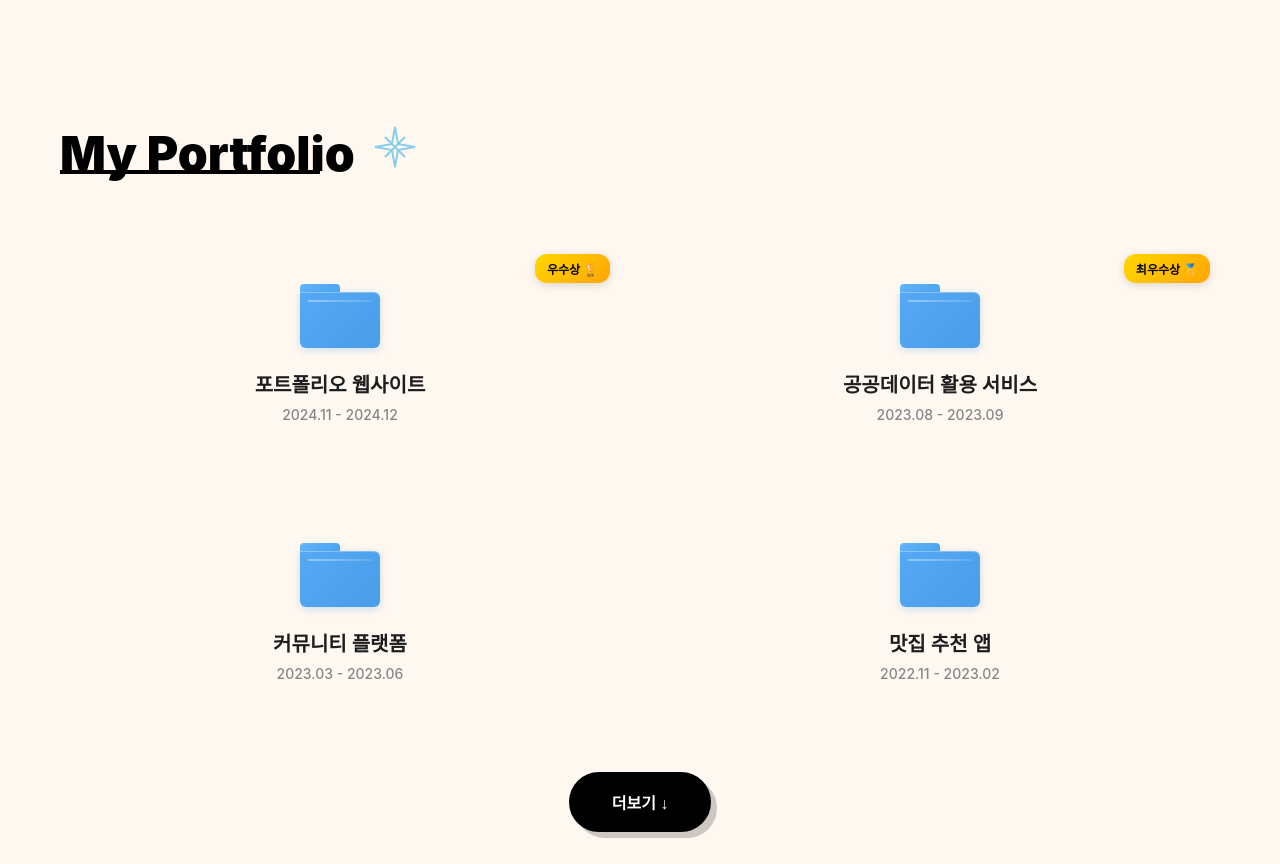
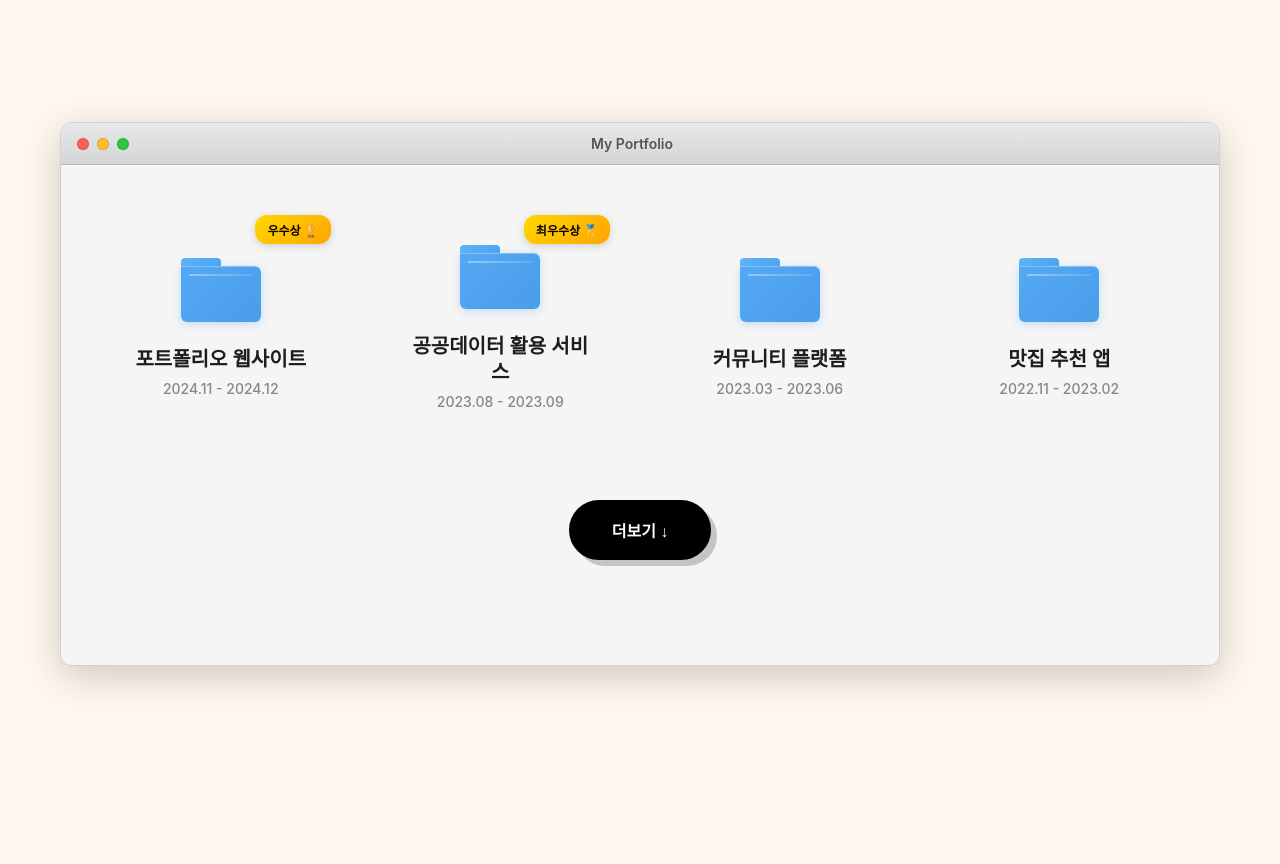
Before and after one commit to worhs02/portfolio-dev, a React (Vite) app: page / in a window 1280 px wide. Shown: the part 1540-2404 px from the top of the page. Built offline with nearby package versions, Linux system fonts and the light colour scheme.

Commit message:
폴더 구현

```diff
--- a/src/components/Portfolio.css
+++ b/src/components/Portfolio.css
@@ -2,34 +2,79 @@
   padding: 100px 0;
 }
 
-.portfolio-title {
-  font-size: 48px;
-  font-weight: 900;
-  margin-bottom: 60px;
-  display: inline-flex;
-  align-items: center;
-  gap: 15px;
-  position: relative;
+/* Finder Window */
+.finder-window {
+  background-color: #ECECEC;
+  border-radius: 12px;
+  overflow: hidden;
+  box-shadow: 0 10px 40px rgba(0, 0, 0, 0.2);
+  border: 1px solid #CFCFCF;
 }
 
-.portfolio-title::after {
-  content: '';
-  position: absolute;
-  bottom: 10px;
-  left: 0;
-  right: 100px;
-  height: 4px;
-  background-color: #000;
+/* Finder Titlebar */
+.finder-titlebar {
+  background: linear-gradient(to bottom, #E8E8E8 0%, #D5D5D5 100%);
+  border-bottom: 1px solid #B8B8B8;
+  padding: 12px 16px;
+  display: flex;
+  align-items: center;
+  gap: 12px;
 }
 
-.title-decor {
-  display: inline-block;
+.finder-controls {
+  display: flex;
+  gap: 8px;
+}
+
+.finder-btn {
+  width: 12px;
+  height: 12px;
+  border-radius: 50%;
+  border: 1px solid rgba(0, 0, 0, 0.15);
+  cursor: pointer;
+  transition: all 0.2s;
+}
+
+.finder-btn.close {
+  background: linear-gradient(to bottom, #FF5F57 0%, #FF5F57 100%);
+}
+
+.finder-btn.minimize {
+  background: linear-gradient(to bottom, #FFBD2E 0%, #FFBD2E 100%);
+}
+
+.finder-btn.maximize {
+  background: linear-gradient(to bottom, #28CA42 0%, #28CA42 100%);
+}
+
+.finder-btn:hover {
+  opacity: 0.8;
+}
+
+.finder-title {
+  flex: 1;
+  text-align: center;
+  font-size: 14px;
+  font-weight: 600;
+  color: #555;
+  margin-right: 80px;
+}
+
+.finder-content {
+  padding: 40px;
+  background-color: #F5F5F5;
+  min-height: 500px;
+}
+
+.portfolio-title {
+  display: none;
 }
 
 .portfolio-grid {
   display: grid;
-  grid-template-columns: repeat(2, 1fr);
-  gap: 40px;
+  grid-template-columns: repeat(auto-fill, minmax(200px, 1fr));
+  gap: 50px 40px;
+  margin-bottom: 30px;
 }
 
 /* macOS Folder Style */
@@ -517,12 +562,27 @@
 }
 
 @media (max-width: 768px) {
-  .portfolio-grid {
-    grid-template-columns: 1fr;
+  .finder-window {
+    border-radius: 8px;
   }
 
-  .portfolio-title {
-    font-size: 32px;
+  .finder-titlebar {
+    padding: 10px 12px;
+  }
+
+  .finder-title {
+    font-size: 13px;
+    margin-right: 50px;
+  }
+
+  .finder-content {
+    padding: 20px;
+    min-height: 300px;
+  }
+
+  .portfolio-grid {
+    grid-template-columns: repeat(auto-fill, minmax(150px, 1fr));
+    gap: 30px 20px;
   }
 
   .portfolio-card {
--- a/src/components/Portfolio.jsx
+++ b/src/components/Portfolio.jsx
@@ -187,15 +187,17 @@ function Portfolio() {
   return (
     <section className="portfolio" id="portfolio">
       <div className="container">
-        <h2 className="portfolio-title">
-          My Portfolio
-          <span className="title-decor">
-            <svg width="50" height="50" viewBox="0 0 50 50">
-              <path d="M25 5 L28 22 L25 25 L22 22 Z M5 25 L22 28 L25 25 L22 22 Z M25 45 L22 28 L25 25 L28 28 Z M45 25 L28 22 L25 25 L28 28 Z M15 15 L20 20 L25 25 M35 15 L30 20 L25 25 M15 35 L20 30 L25 25 M35 35 L30 30 L25 25" stroke="#87CEEB" strokeWidth="2" fill="none"/>
-            </svg>
-          </span>
-        </h2>
+        <div className="finder-window">
+          <div className="finder-titlebar">
+            <div className="finder-controls">
+              <span className="finder-btn close"></span>
+              <span className="finder-btn minimize"></span>
+              <span className="finder-btn maximize"></span>
+            </div>
+            <div className="finder-title">My Portfolio</div>
+          </div>
 
+          <div className="finder-content">
             <div className="portfolio-grid">
           {displayedItems.map((item) => (
             <div
@@ -230,6 +232,8 @@ function Portfolio() {
                 </button>
               </div>
             )}
+          </div>
+        </div>
       </div>
 
       {selectedProject && (
```
Lines whose indentation alone changed are shown as unchanged.
